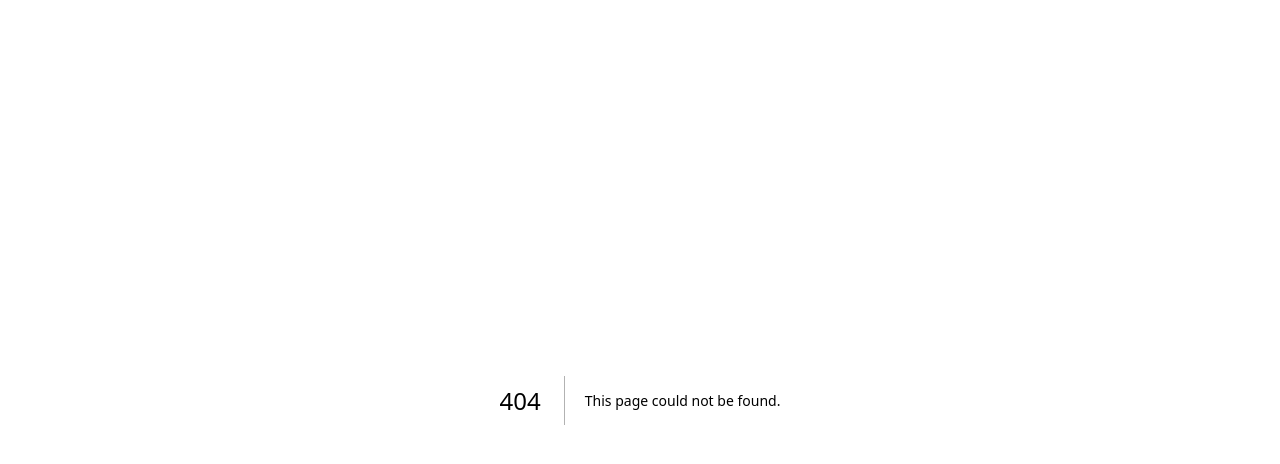
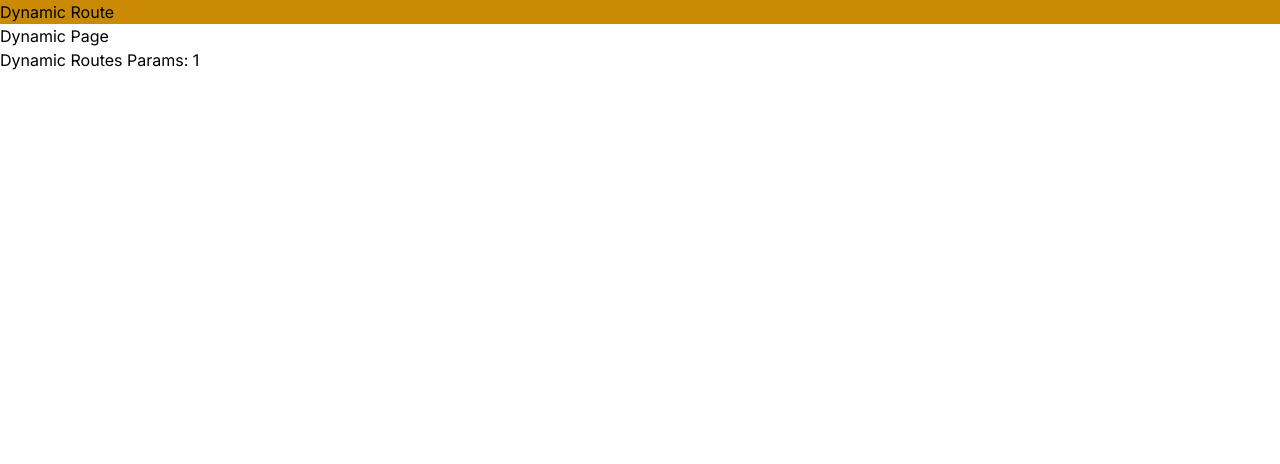
Before and after one commit to salman-aip/learn-nextjs-official-docs, a Next.js app: page /blog/1 in a window 1280 px wide. Before the commit this address had no page. Shown: the top 464 px of the page. Built offline with nearby package versions, Linux system fonts and the light colour scheme.

Commit message:
dynamic routes

```diff
--- /dev/null
+++ b/src/app/blog/[id]/page.js
@@ -0,0 +1,12 @@
+"use client";
+
+export default function DynamicRoute({ params }) {
+  console.log(params);
+
+  return (
+    <div className="bg-white text-black h-[calc(100dvh_-_24px)]">
+      <h1>Dynamic Page</h1>
+      <h2>Dynamic Routes Params: {params?.id}</h2>
+    </div>
+  );
+}
--- /dev/null
+++ b/src/app/blog/layout.js
@@ -0,0 +1,8 @@
+export default function DynamicRouteLayout({ children }) {
+  return (
+    <div className="bg-yellow-600">
+      <div>Dynamic Route</div>
+      {children}
+    </div>
+  );
+}
```
